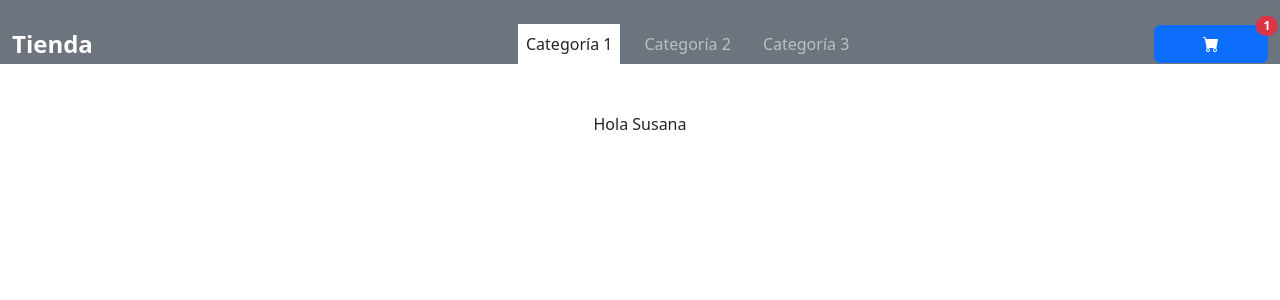
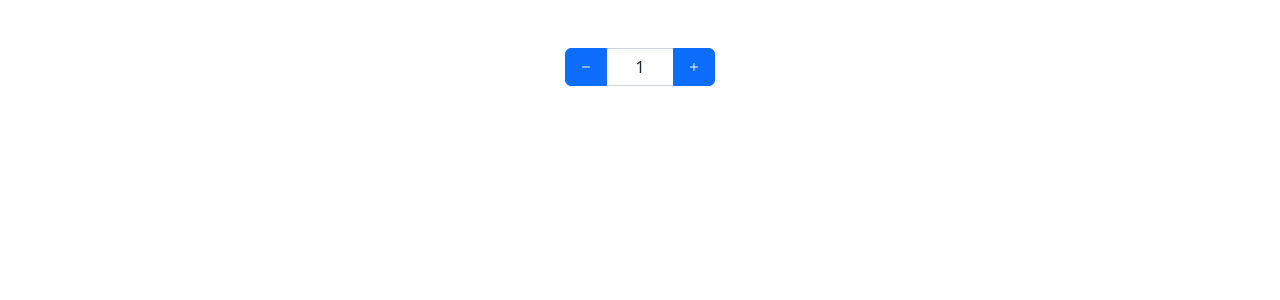
Before and after one commit to zevumara/graymarket, a React (Create React App) app: page / in a window 1280 px wide. Shown: the top 300 px of the page. Built offline with nearby package versions, Linux system fonts and the light colour scheme.

Commit message:
Desafío de contador con botón

```diff
--- a/src/App.js
+++ b/src/App.js
@@ -4,8 +4,10 @@ import NavBar from "./components/NavBar.js";
 function App() {
 	return (
 		<div className="App">
-			<NavBar />
-			<ItemListContainer greeting="Hola Susana" />
+			{/* <NavBar /> */}
+			<div className="container-xxl py-5">
+				<ItemListContainer />
+			</div>
 		</div>
 	);
 }
--- a/src/components/CartWidget.js
+++ b/src/components/CartWidget.js
@@ -1,14 +1,14 @@
 export const CartWidget = () => {
 	return (
 		<button
-			class="btn btn-primary px-5 position-relative"
+			className="btn btn-primary px-5 position-relative"
 			type="button"
 			data-bs-toggle="offcanvas"
 			data-bs-target="#carrito"
 			aria-controls="carrito"
 		>
-			<i class="bi bi-cart-fill"></i>
-			<span id="contador" class="position-absolute top-0 start-100 translate-middle badge rounded-pill bg-danger">
+			<i className="bi bi-cart-fill"></i>
+			<span id="contador" className="position-absolute top-0 start-100 translate-middle badge rounded-pill bg-danger">
 				1
 			</span>
 		</button>
--- /dev/null
+++ b/src/components/ItemCount.js
@@ -0,0 +1,37 @@
+import { useState } from "react";
+
+const ItemCount = ({ stock, initial }) => {
+	const [cantidadState, setCantidadState] = useState(initial);
+
+	const sumar = () => {
+		const cantidad = cantidadState;
+		if (cantidad < stock) {
+			setCantidadState(cantidadState + 1);
+		}
+	};
+
+	const restar = () => {
+		const cantidad = cantidadState;
+		if (cantidad > 1) {
+			setCantidadState(cantidadState - 1);
+		}
+	};
+
+	const handleChange = () => {
+		setCantidadState(cantidadState);
+	};
+
+	return (
+		<div className="input-group mb-3 mx-auto" style={{ maxWidth: "150px" }}>
+			<button id="restar" className="btn btn-primary" type="button" onClick={restar}>
+				<i className="bi bi-dash"></i>
+			</button>
+			<input type="text" className="form-control text-center" onChange={handleChange} value={cantidadState} />
+			<button className="btn btn-primary" type="button" onClick={sumar}>
+				<i className="bi bi-plus"></i>
+			</button>
+		</div>
+	);
+};
+
+export default ItemCount;
--- a/src/components/ItemListContainer.js
+++ b/src/components/ItemListContainer.js
@@ -1,5 +1,7 @@
+import ItemCount from "./ItemCount";
+
 const ItemListContainer = ({ greeting }) => {
-	return <div className="text-center pt-5">{greeting}</div>;
+	return <ItemCount stock={5} initial={1} />;
 };
 
 export default ItemListContainer;
--- a/src/components/Navbar.js
+++ b/src/components/Navbar.js
@@ -2,8 +2,8 @@ import CartWidget from "./CartWidget";
 
 const NavBar = () => {
 	return (
-		<header class="text-bg-dark sticky-top bg-secondary pt-3">
-			<div class="container-xxl">
+		<header className="text-bg-dark sticky-top bg-secondary pt-3">
+			<div className="container-xxl">
 				<nav className="navbar navbar-expand navbar-dark bg-secondary pb-0">
 					<div className="col-2 d-none d-lg-block">
 						<a href="./" className="navbar-brand fs-4 fw-bold">
@@ -17,12 +17,12 @@ const NavBar = () => {
 									Categoría 1
 								</a>
 							</li>
-							<li class="nav-item mx-2">
+							<li className="nav-item mx-2">
 								<a className="nav-link" href="#">
 									Categoría 2
 								</a>
 							</li>
-							<li class="nav-item mx-2">
+							<li className="nav-item mx-2">
 								<a className="nav-link" href="#">
 									Categoría 3
 								</a>
--- a/src/index.js
+++ b/src/index.js
@@ -12,9 +12,9 @@ import "bootstrap-icons/font/bootstrap-icons.css";
 
 const root = ReactDOM.createRoot(document.getElementById("root"));
 root.render(
-	//<React.StrictMode>
-	<App />
-	//</React.StrictMode>
+	<React.StrictMode>
+		<App />
+	</React.StrictMode>
 );
 
 // If you want to start measuring performance in your app, pass a function
```
